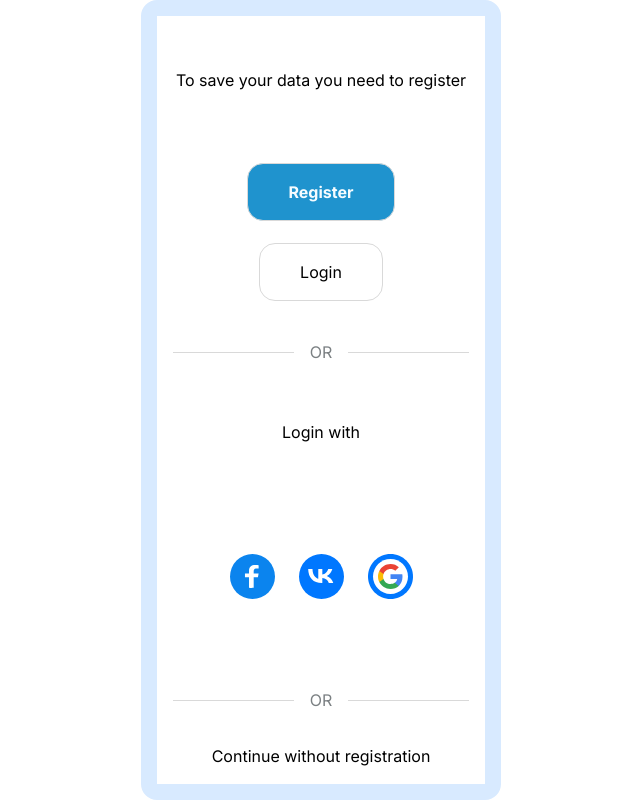
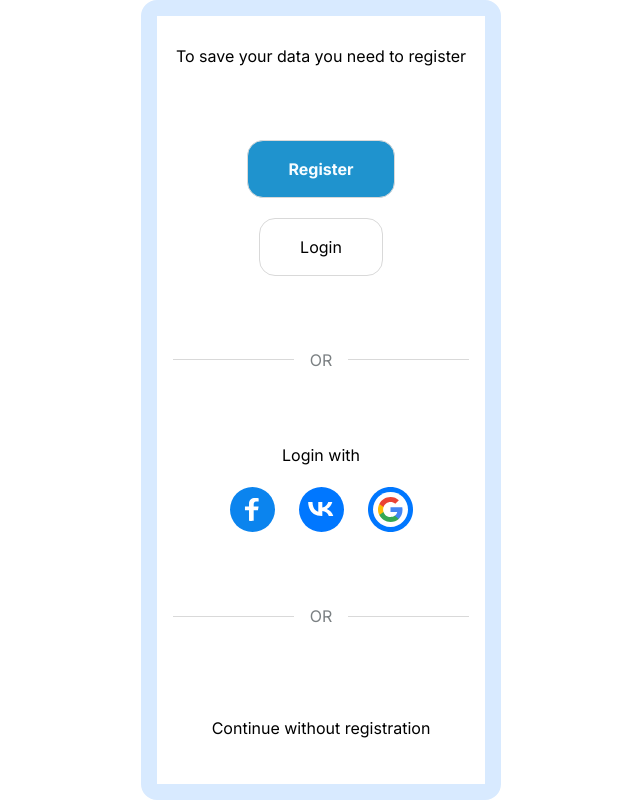
Before and after one commit to vicanis/wallet3, a Next.js app: page /login in a window 1280 px wide. Shown: the whole page, without its empty margins (319-959 px from the left). Built offline with nearby package versions, Linux system fonts and the light colour scheme.

Commit message:
style: login page layout

```diff
--- a/src/app/(main)/login/page.tsx
+++ b/src/app/(main)/login/page.tsx
@@ -4,16 +4,12 @@ import Link from "next/link";
 
 export default function LoginPage() {
     return (
-        <div
-            className="grid gap-4 items-center justify-items-center h-full"
-            style={{
-                gridTemplateRows: "2fr 1fr 1fr 1fr 1fr 3fr",
-            }}
-        >
+        <div className="grid gap-4 items-center justify-items-center h-full">
             <div className="text-center">
                 To save your data you need to register
             </div>
 
+            <div className="grid gap-5 justify-items-center">
                 <Link href="/register">
                     <Button appearance="primary">Register</Button>
                 </Link>
@@ -21,9 +17,11 @@ export default function LoginPage() {
                 <Link href="/login">
                     <Button appearance="normal">Login</Button>
                 </Link>
+            </div>
 
             <Divider />
 
+            <div className="grid gap-5 justify-items-center">
                 <div>Login with</div>
 
                 <div className="flex gap-6">
@@ -33,13 +31,19 @@ export default function LoginPage() {
                         width={45}
                         height={45}
                     />
-                <Image src="/assets/vk.svg" alt="VK" width={45} height={45} />
+                    <Image
+                        src="/assets/vk.svg"
+                        alt="VK"
+                        width={45}
+                        height={45}
+                    />
                     <Image
                         src="/assets/google.svg"
                         alt="Google"
                         width={45}
                         height={45}
                     />
+                </div>
             </div>
 
             <Divider />
--- a/src/app/(main)/welcome/page.tsx
+++ b/src/app/(main)/welcome/page.tsx
@@ -12,12 +12,12 @@ export default function WelcomePage() {
                 width={112}
                 height={110}
             />
-            <div className="text-center">
+            <div className="text-center text-sm">
                 This is an application to handle your own personal accounting
             </div>
 
             <Link href="/login">
-                <Button>Start</Button>
+                <Button appearance="primary">Start</Button>
             </Link>
         </div>
     );
```
Lines whose indentation alone changed are shown as unchanged.
